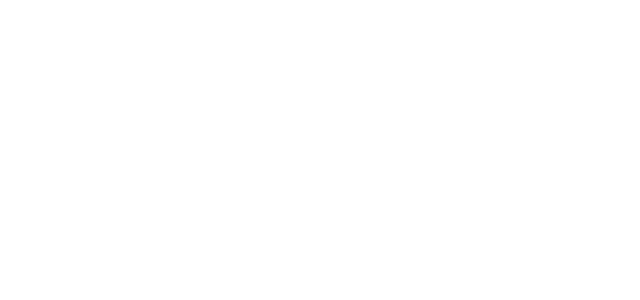
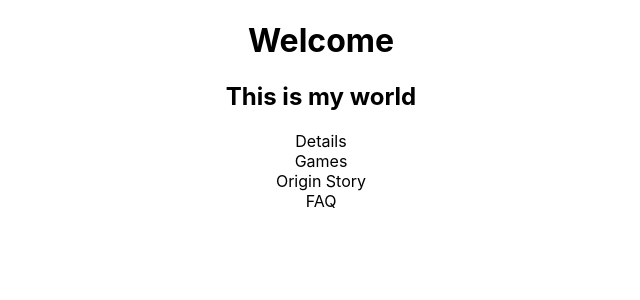
Before and after one commit to BrendaCredera/CV-Portfolio, a React (Create React App) app in the folder CV-Frontend/cv-frontend/: page / in a window 1280 px wide. Shown: the top 300 px of the page, without its empty margins (319-959 px from the left). Built offline with nearby package versions, Linux system fonts and the light colour scheme.

Commit message:
basic components

```diff
--- a/CV-Frontend/cv-frontend/src/App.js
+++ b/CV-Frontend/cv-frontend/src/App.js
@@ -3,6 +3,14 @@
 function App() {
   return (
     <div className="App">
+      <h1>Welcome</h1>
+      <h2>This is my world</h2>
+      <div class="grid-container">
+        <div>Details</div>
+        <div>Games</div>
+        <div>Origin Story</div>
+        <div>FAQ</div>
+      </div>
     </div>
   );
 }
```
Also changed, not shown: CV-Frontend/cv-frontend/src/components/FAQ.js (added, +9 -0 lines), CV-Frontend/cv-frontend/src/components/MushroomGame.js (added), CV-Frontend/cv-frontend/src/components/OriginStory.js (added), CV-Frontend/cv-frontend/src/components/Statistics.js (added), 1 other file (tests, documents, lock files or other folders).
